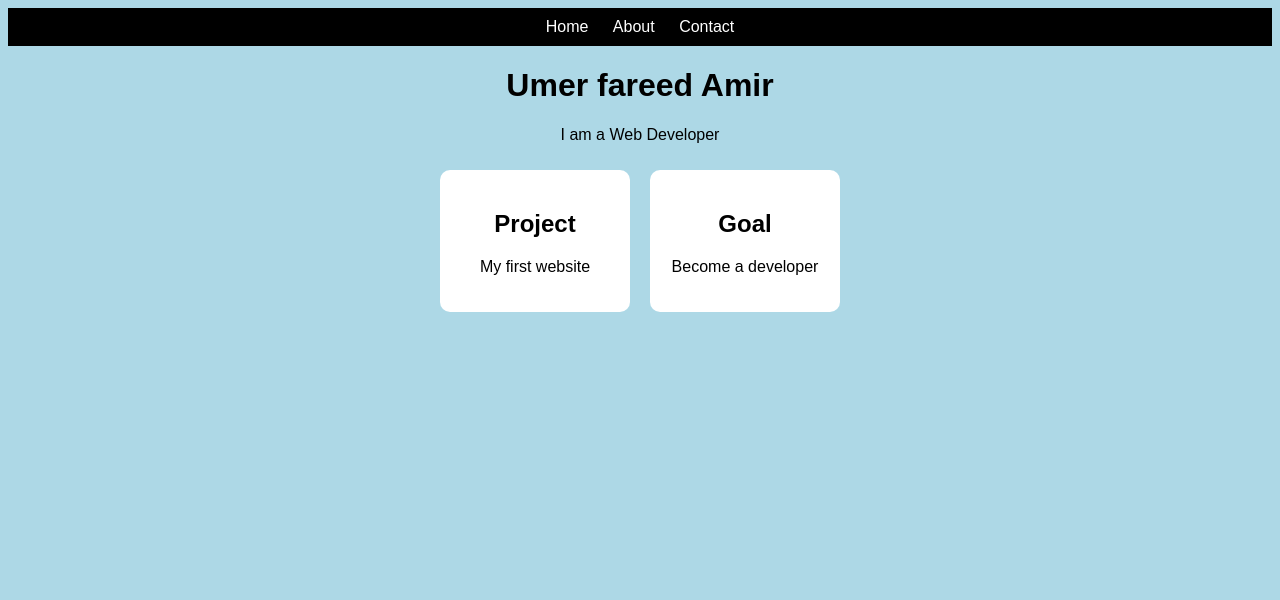
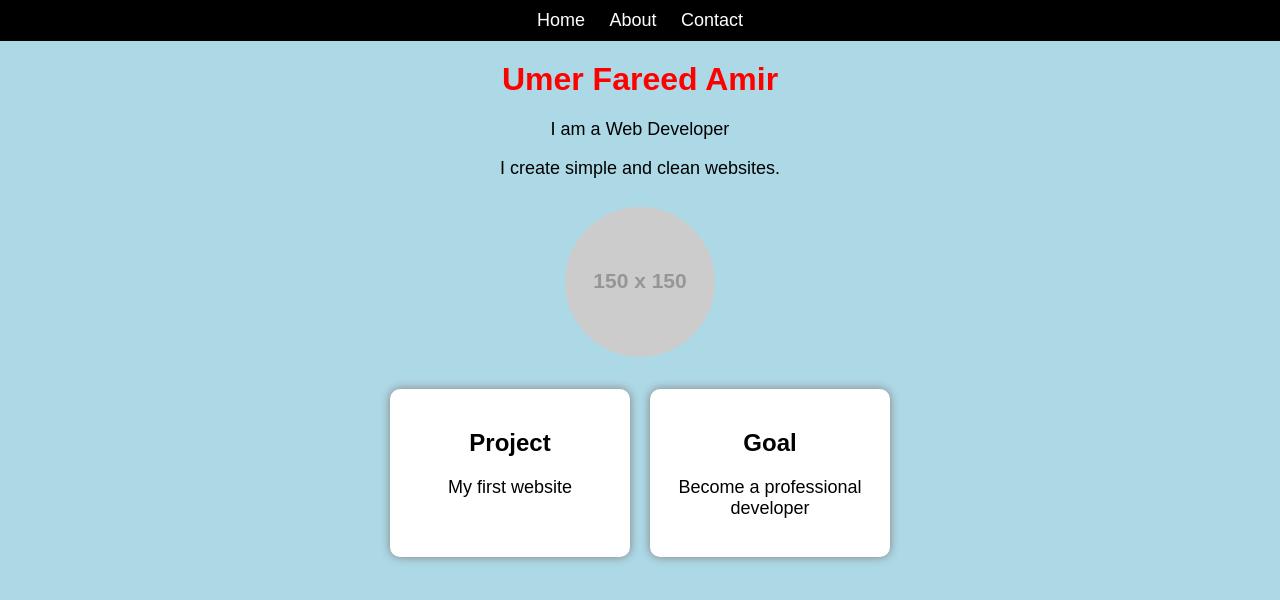
Before and after one commit to umeramir1112/mywebsite123, a plain HTML site: page index.html in a window 1280 px wide. Drawn offline with Linux system fonts and the light colour scheme; placeholder pictures from the web are drawn by us.

Commit message:
Update index.html

```diff
--- a/index.html
+++ b/index.html
@@ -2,11 +2,14 @@
 <html>
 
 <head>
+  <meta name="viewport" content="width=device-width, initial-scale=1.0">
+
   <style>
     body {
       background-color: lightblue;
       text-align: center;
       font-family: Arial;
+      margin: 0;
     }
 
     .navbar {
@@ -18,11 +21,22 @@
       color: white;
       margin: 10px;
       text-decoration: none;
+      font-size: 18px;
+    }
+
+    h1 {
+      color: red;
+      margin-top: 20px;
+    }
+
+    p {
+      font-size: 18px;
     }
 
     .container {
       display: flex;
       justify-content: center;
+      flex-wrap: wrap;
     }
 
     .box {
@@ -30,23 +44,38 @@
       padding: 20px;
       margin: 10px;
       border-radius: 10px;
-      width: 150px;
+      width: 200px;
+      box-shadow: 0px 0px 10px gray;
+    }
+
+    img {
+      margin-top: 10px;
+      border-radius: 50%;
     }
   </style>
 </head>
 
 <body>
 
+<!-- Navbar -->
 <div class="navbar">
   <a href="index.html">Home</a>
   <a href="about.html">About</a>
   <a href="contact.html">Contact</a>
 </div>
 
-<h1>Umer fareed Amir</h1>
+<!-- Main Content -->
+<h1>Umer Fareed Amir</h1>
 <p>I am a Web Developer</p>
+<p>I create simple and clean websites.</p>
 
+<img src="https://via.placeholder.com/150" width="150">
+
+<br><br>
+
+<!-- Boxes -->
 <div class="container">
+
   <div class="box">
     <h2>Project</h2>
     <p>My first website</p>
@@ -54,8 +83,9 @@
 
   <div class="box">
     <h2>Goal</h2>
-    <p>Become a developer</p>
+    <p>Become a professional developer</p>
   </div>
+
 </div>
 
 </body>
```
